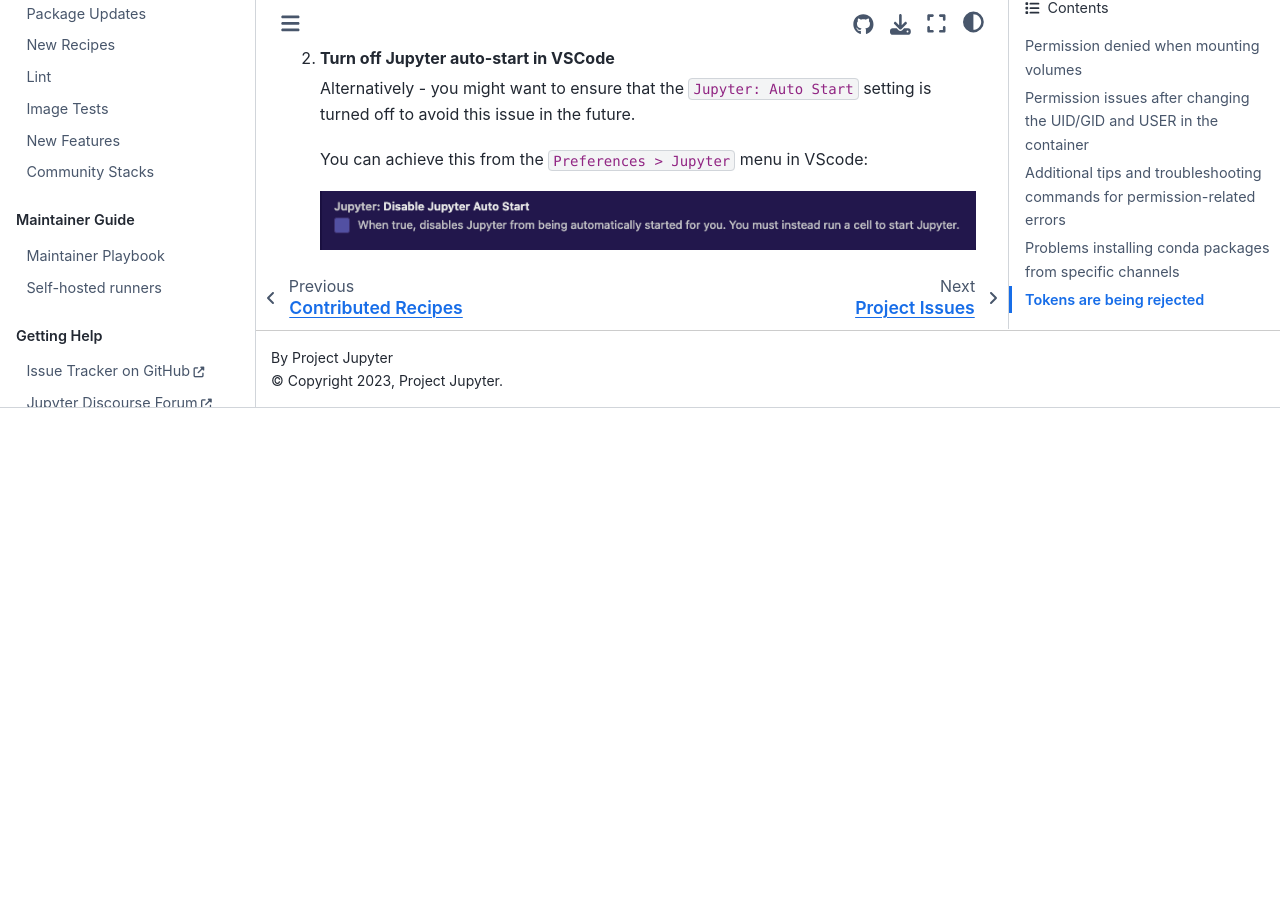
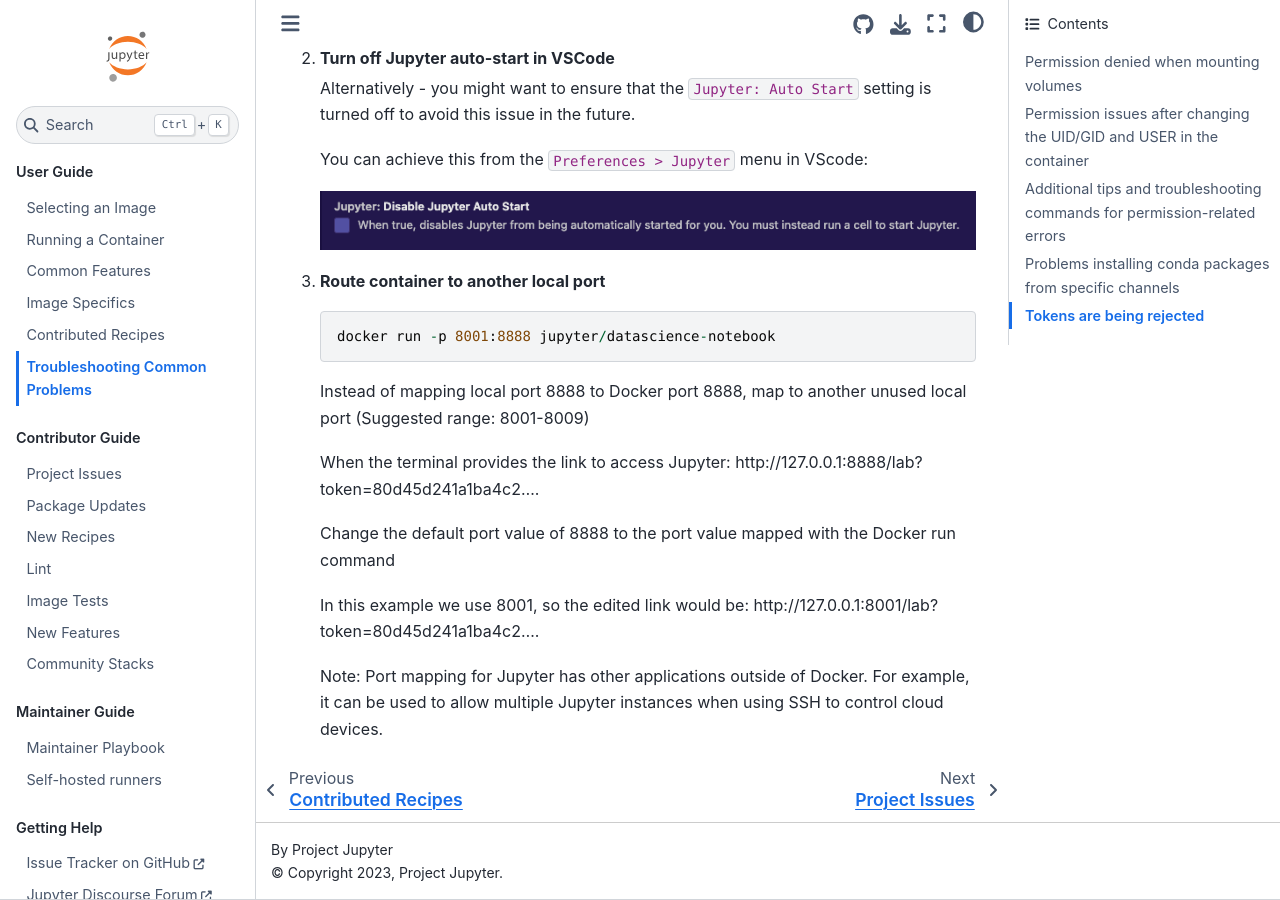
Before and after one commit to jupyter/docker-stacks, a Sphinx documentation site: the page built from docs/using/troubleshooting.md, in a window 1280 px wide and 900 px high, scrolled down 7647 px. Built offline with Sphinx 7.4.7 and the Sphinx Book theme 1.1.4, drawn with Linux system fonts in a browser that asks for light colours; before the commit the page ends 8055 px from its top, so only the background shows below that.

Commit message:
Add third option: Route container to another local port
Jupyter can have multiple local instances if the used ports don't overlap. Added this as a troubleshooting alternative for users who may want or need to have more than one Jupyter instance running.

````diff
--- a/docs/using/troubleshooting.md
+++ b/docs/using/troubleshooting.md
@@ -310,3 +310,19 @@
    You can achieve this from the `Preferences > Jupyter` menu in VScode:
 
    ![VSCode Preferences UI - Jupyter: Disable Jupyter Auto Start checkbox unchecked](../_static/using/troubleshooting/vscode-jupyter-settings.png)
+
+3. **Route container to another local port**
+
+   ```
+   docker run -p 8001:8888 jupyter/datascience-notebook
+   ```
+
+    Instead of mapping local port 8888 to Docker port 8888, map to another unused local port (Suggested range: 8001-8009)
+
+    When the terminal provides the link to access Jupyter: http://127.0.0.1:8888/lab?token=80d45d241a1ba4c2....
+
+    Change the default port value of 8888 to the port value mapped with the Docker run command
+
+    In this example we use 8001, so the edited link would be: http://127.0.0.1:8001/lab?token=80d45d241a1ba4c2....
+
+    Note: Port mapping for Jupyter has other applications outside of Docker. For example, it can be used to allow multiple Jupyter instances when using SSH to control cloud devices.
````
